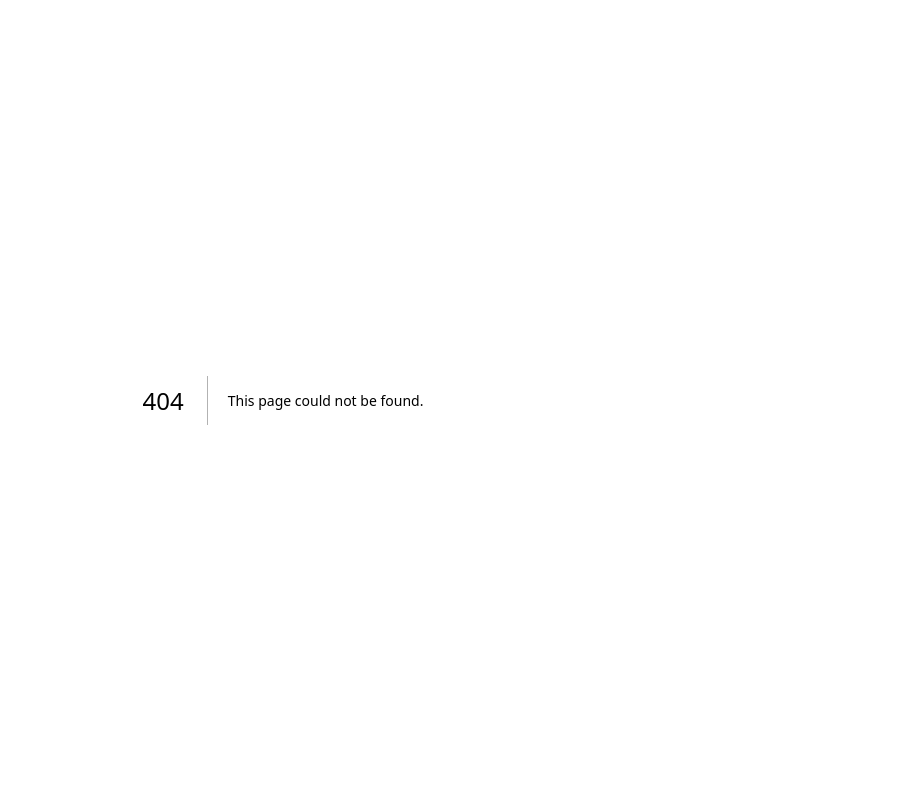
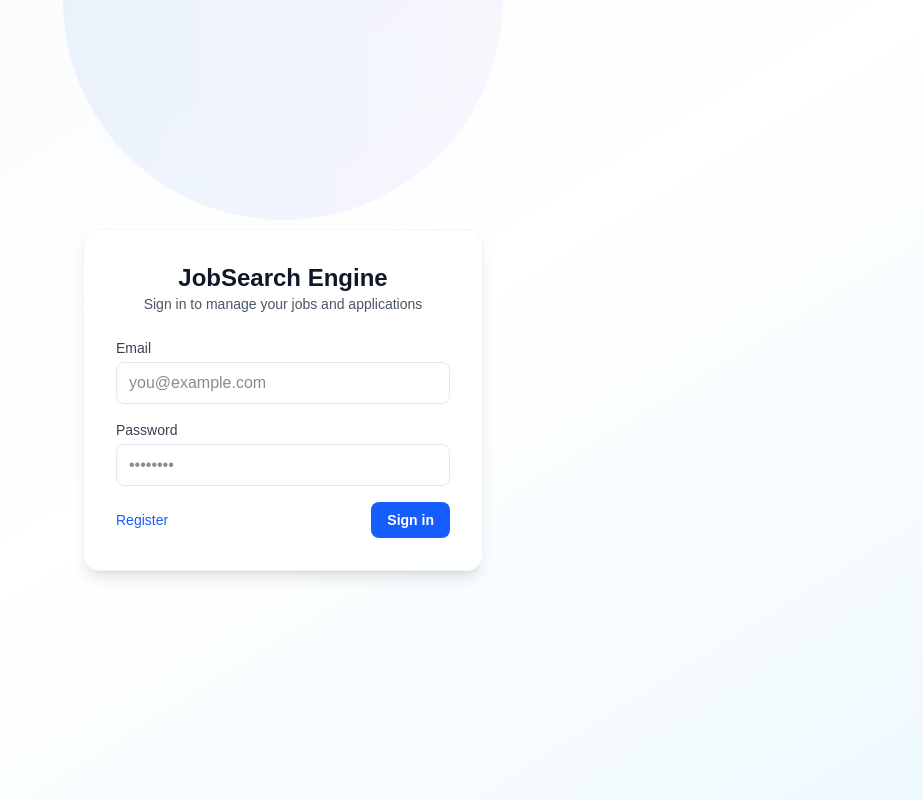
Before and after one commit to bhekumuzitshuma/jobsearch, a Next.js app: page /login in a window 1280 px wide. Before the commit this address had no page. Shown: the whole page, without its empty margins (357-1280 px from the left). Built offline with nearby package versions, Linux system fonts and the light colour scheme.

Commit message:
feat: implement onboarding form with password validation and error handling

```diff
--- a/src/pages/index.jsx
+++ b/src/pages/index.jsx
@@ -26,6 +26,9 @@ export default function Onboarding() {
     transcriptFile: null,
     qualificationsFile: null,
   });
+  const [password, setPassword] = useState("");
+  const [confirmPassword, setConfirmPassword] = useState("");
+  const [formError, setFormError] = useState("");
   const [uploadProgress, setUploadProgress] = useState({
     cv: 0,
     transcript: 0,
@@ -64,14 +67,39 @@ export default function Onboarding() {
 
   const handleSubmit = (e) => {
     e.preventDefault();
+    // clear previous errors
+    setFormError("");
+
     if (currentStep < steps.length) {
       setCurrentStep(currentStep + 1);
-    } else {
-      // Simulate API call and redirect to dashboard
-      setTimeout(() => {
-        router.push("/dashboard");
-      }, 1000);
+      return;
     }
+
+    // Final step: validate email and passwords before completing setup
+    if (!formData.email) {
+      setFormError("Please provide an email address.");
+      return;
+    }
+
+    if (!password) {
+      setFormError("Please choose a password for your account.");
+      return;
+    }
+
+    if (password.length < 6) {
+      setFormError("Password should be at least 6 characters.");
+      return;
+    }
+
+    if (password !== confirmPassword) {
+      setFormError("Passwords do not match.");
+      return;
+    }
+
+    // Simulate API call to create account and redirect to dashboard
+    setTimeout(() => {
+      router.push("/dashboard");
+    }, 1000);
   };
 
   const renderStepContent = () => {
@@ -241,43 +269,71 @@ export default function Onboarding() {
             </div>
 
             <div className="bg-white border border-gray-200 rounded-lg p-6">
-              <h4 className="font-medium text-gray-900 mb-4">
-                Profile Summary
-              </h4>
+              <h4 className="font-medium text-gray-900 mb-4">Profile Summary</h4>
               <dl className="grid grid-cols-1 gap-4 sm:grid-cols-2">
                 <div>
-                  <dt className="text-sm font-medium text-gray-500">
-                    Full Name
-                  </dt>
+                  <dt className="text-sm font-medium text-gray-500">Full Name</dt>
                   <dd className="text-sm text-gray-900">{formData.fullName}</dd>
                 </div>
                 <div>
                   <dt className="text-sm font-medium text-gray-500">Email</dt>
-                  <dd className="text-sm text-gray-900">{formData.email}</dd>
-                </div>
-                <div>
-                  <dt className="text-sm font-medium text-gray-500">
-                    Current Role
-                  </dt>
                   <dd className="text-sm text-gray-900">
-                    {formData.currentRole || "Not specified"}
+                    <input
+                      type="email"
+                      name="email"
+                      value={formData.email}
+                      onChange={handleInputChange}
+                      className="mt-1 block w-full rounded-md border border-gray-300 px-3 py-2 shadow-sm focus:border-blue-500 focus:outline-none focus:ring-1 focus:ring-blue-500"
+                    />
                   </dd>
                 </div>
                 <div>
-                  <dt className="text-sm font-medium text-gray-500">
-                    Experience
-                  </dt>
-                  <dd className="text-sm text-gray-900">
-                    {formData.experience || "Not specified"}
-                  </dd>
+                  <dt className="text-sm font-medium text-gray-500">Current Role</dt>
+                  <dd className="text-sm text-gray-900">{formData.currentRole || "Not specified"}</dd>
+                </div>
+                <div>
+                  <dt className="text-sm font-medium text-gray-500">Experience</dt>
+                  <dd className="text-sm text-gray-900">{formData.experience || "Not specified"}</dd>
                 </div>
                 <div className="sm:col-span-2">
                   <dt className="text-sm font-medium text-gray-500">Skills</dt>
-                  <dd className="text-sm text-gray-900">
-                    {formData.skills || "Not specified"}
-                  </dd>
+                  <dd className="text-sm text-gray-900">{formData.skills || "Not specified"}</dd>
                 </div>
               </dl>
+
+              <div className="mt-6 border-t pt-6">
+                <h5 className="text-sm font-medium text-gray-700 mb-3">Create account</h5>
+
+                <div className="space-y-4">
+                  <div>
+                    <label htmlFor="password" className="block text-sm font-medium text-gray-700">Password</label>
+                    <input
+                      id="password"
+                      name="password"
+                      type="password"
+                      value={password}
+                      onChange={(e) => setPassword(e.target.value)}
+                      placeholder="Choose a password"
+                      className="mt-1 block w-full rounded-md border border-gray-300 px-3 py-2 shadow-sm focus:border-blue-500 focus:outline-none focus:ring-1 focus:ring-blue-500"
+                    />
+                  </div>
+
+                  <div>
+                    <label htmlFor="confirmPassword" className="block text-sm font-medium text-gray-700">Confirm Password</label>
+                    <input
+                      id="confirmPassword"
+                      name="confirmPassword"
+                      type="password"
+                      value={confirmPassword}
+                      onChange={(e) => setConfirmPassword(e.target.value)}
+                      placeholder="Repeat your password"
+                      className="mt-1 block w-full rounded-md border border-gray-300 px-3 py-2 shadow-sm focus:border-blue-500 focus:outline-none focus:ring-1 focus:ring-blue-500"
+                    />
+                  </div>
+
+                  {formError && <p className="text-sm text-red-600">{formError}</p>}
+                </div>
+              </div>
             </div>
           </div>
         );
--- /dev/null
+++ b/src/pages/login/index.jsx
@@ -0,0 +1,98 @@
+import { useState } from "react";
+import Head from "next/head";
+import Link from "next/link";
+import { useRouter } from "next/router";
+
+export default function AuthPage() {
+	const router = useRouter();
+	const [email, setEmail] = useState("");
+	const [password, setPassword] = useState("");
+	const [error, setError] = useState("");
+	const [loading, setLoading] = useState(false);
+
+	const handleSubmit = async (e) => {
+		e.preventDefault();
+		setError("");
+		if (!email || !password) {
+			setError("Please enter both email and password.");
+			return;
+		}
+
+		setLoading(true);
+		// Mock login: replace with real auth call
+		setTimeout(() => {
+			setLoading(false);
+			router.push("/dashboard");
+		}, 800);
+	};
+
+	return (
+		<div className="min-h-screen flex items-center justify-center bg-gradient-to-br from-slate-50 via-white to-sky-50 dark:from-slate-900 dark:via-slate-800 dark:to-slate-900">
+			<Head>
+				<title>Login — JobSearch Engine</title>
+			</Head>
+
+			<div className="absolute inset-0 overflow-hidden">
+				<svg className="absolute left-1/2 top-0 -translate-x-1/2 -translate-y-1/3 opacity-10" width="800" height="600" viewBox="0 0 800 600" fill="none" xmlns="http://www.w3.org/2000/svg">
+					<defs>
+						<linearGradient id="g1" x1="0" x2="1">
+							<stop offset="0%" stopColor="#60A5FA" />
+							<stop offset="100%" stopColor="#C7B8F5" />
+						</linearGradient>
+					</defs>
+					<circle cx="400" cy="200" r="220" fill="url(#g1)" />
+				</svg>
+			</div>
+
+			<div className="relative z-10 w-full max-w-md px-6">
+				<div className="bg-white/80 dark:bg-gray-900/60 backdrop-blur-md border border-gray-100 dark:border-gray-800 rounded-2xl shadow-lg p-8">
+					<div className="mb-6 text-center">
+						<h1 className="text-2xl font-bold text-gray-900 dark:text-gray-100">JobSearch Engine</h1>
+						<p className="text-sm text-gray-600 dark:text-gray-300">Sign in to manage your jobs and applications</p>
+					</div>
+
+					<form onSubmit={handleSubmit} className="space-y-4">
+						<div>
+							<label className="block text-sm font-medium text-gray-700 dark:text-gray-300">Email</label>
+							<input
+								type="email"
+								value={email}
+								onChange={(e) => setEmail(e.target.value)}
+								className="mt-1 block w-full rounded-lg border border-gray-200 dark:border-gray-700 bg-white/60 dark:bg-black/20 px-3 py-2 focus:outline-none focus:ring-2 focus:ring-blue-400"
+								placeholder="you@example.com"
+							/>
+						</div>
+
+						<div>
+							<label className="block text-sm font-medium text-gray-700 dark:text-gray-300">Password</label>
+							<input
+								type="password"
+								value={password}
+								onChange={(e) => setPassword(e.target.value)}
+								className="mt-1 block w-full rounded-lg border border-gray-200 dark:border-gray-700 bg-white/60 dark:bg-black/20 px-3 py-2 focus:outline-none focus:ring-2 focus:ring-blue-400"
+								placeholder="••••••••"
+							/>
+						</div>
+
+						{error && <p className="text-sm text-red-600">{error}</p>}
+
+						<div className="flex items-center justify-between">
+							<div className="text-sm">
+								<Link href="/" className="text-blue-600 hover:underline">
+									Register
+								</Link>
+							</div>
+							<button
+								type="submit"
+								className="inline-flex items-center rounded-lg bg-blue-600 px-4 py-2 text-sm font-semibold text-white hover:bg-blue-700"
+								disabled={loading}
+							>
+								{loading ? "Signing in..." : "Sign in"}
+							</button>
+						</div>
+					</form>
+				</div>
+			</div>
+		</div>
+	);
+}
```
Also changed, not shown: 1 other file (tests, documents, lock files or other folders).
